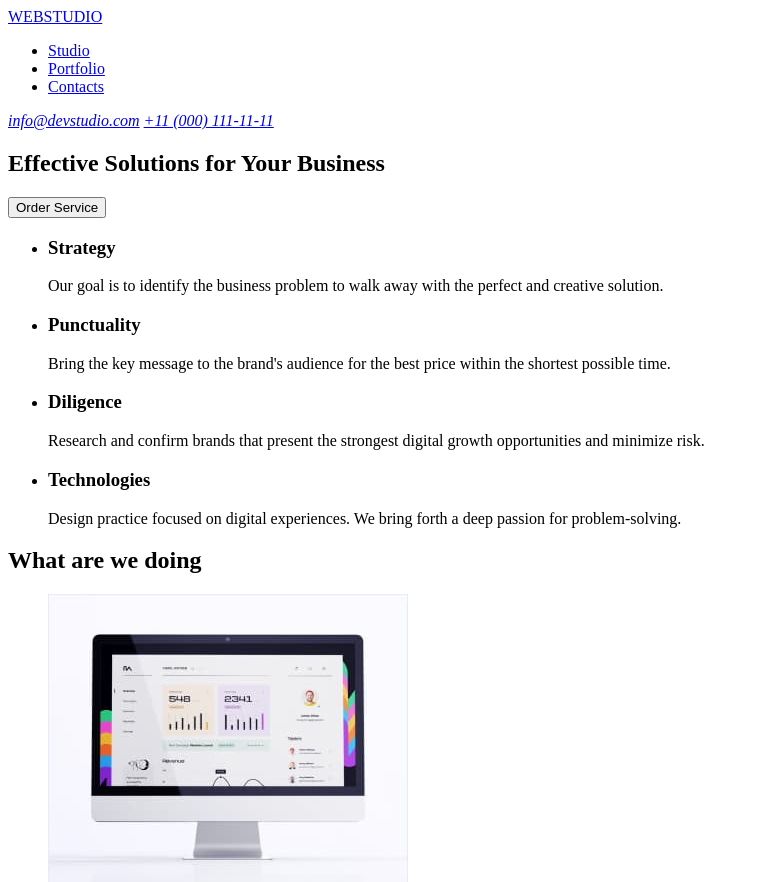
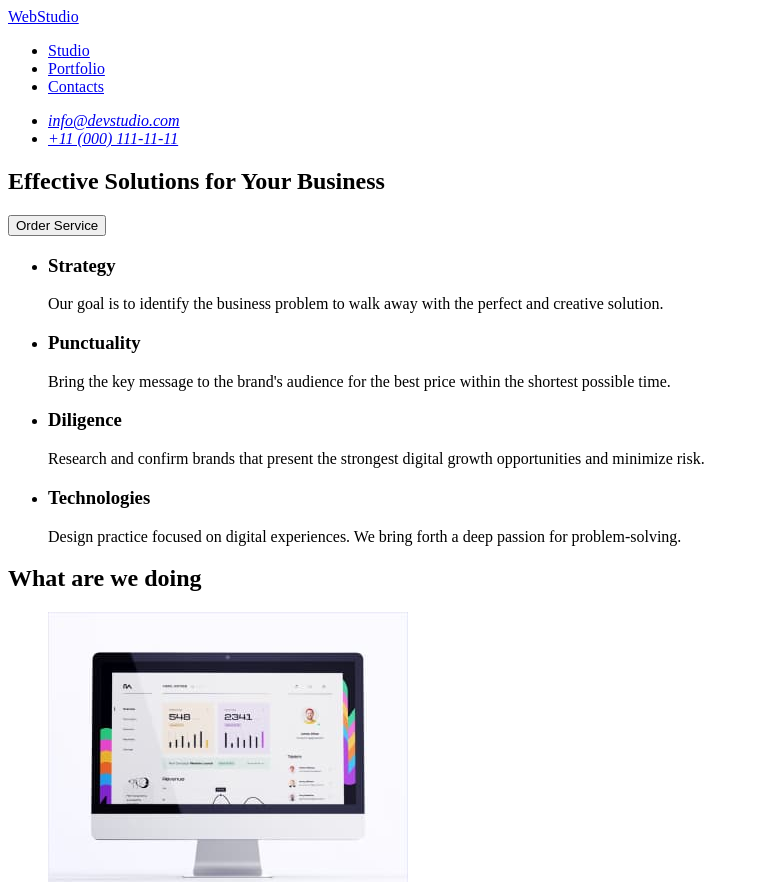
Before and after one commit to ksholovko/goit-markup-hw-01, a plain HTML site: page index.html in a window 1280 px wide. Shown: the top 882 px of the page, without its empty margins (0-759 px from the left). Drawn offline with Linux system fonts and the light colour scheme.

Commit message:
Final update

```diff
--- a/index.html
+++ b/index.html
@@ -13,7 +13,7 @@
   <body>
     <header>
       <nav>
-        <a href="#">WEBSTUDIO</a>
+        <a href="./index.html">WebStudio</a>
         <ul>
           <li><a href="#">Studio</a></li>
           <li><a href="#">Portfolio</a></li>
@@ -21,8 +21,10 @@
         </ul>
       </nav>
       <address>
-        <a href="mailto:info@devstudio.com">info@devstudio.com</a>
-        <a href="tel:+110001111111">+11 (000) 111-11-11</a>
+        <ul>
+          <li><a href="mailto:info@devstudio.com">info@devstudio.com</a></li>
+          <li><a href="tel:+110001111111">+11 (000) 111-11-11</a></li>
+        </ul>
       </address>
     </header>
     <main>
@@ -107,7 +109,7 @@
       </section>
     </main>
     <footer>
-      <a href="#">WEBSTUDIO</a>
+      <a href="./index.html">WebStudio</a>
       <p>
         Increase the flow of customers and sales for your business with digital
         marketing & growth solutions.
```
